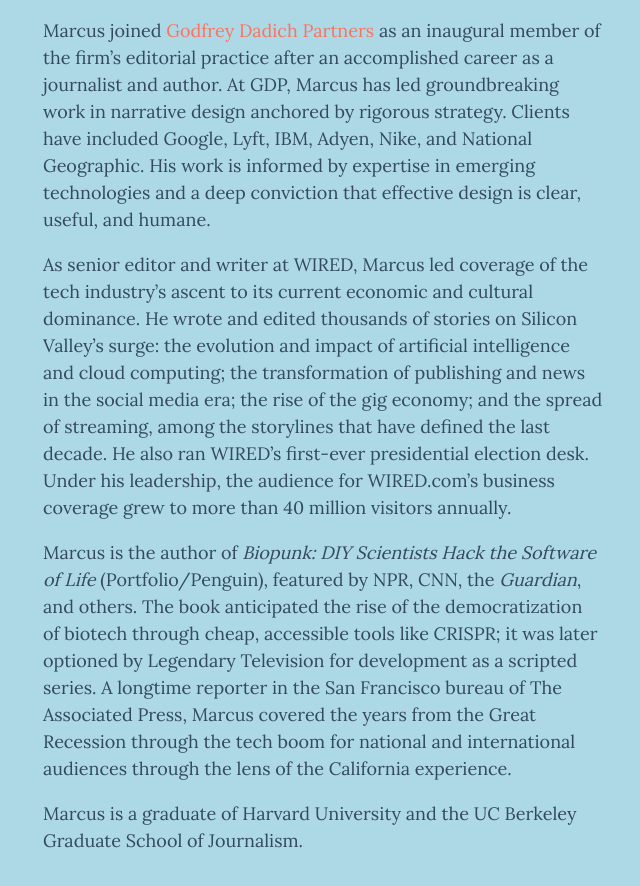
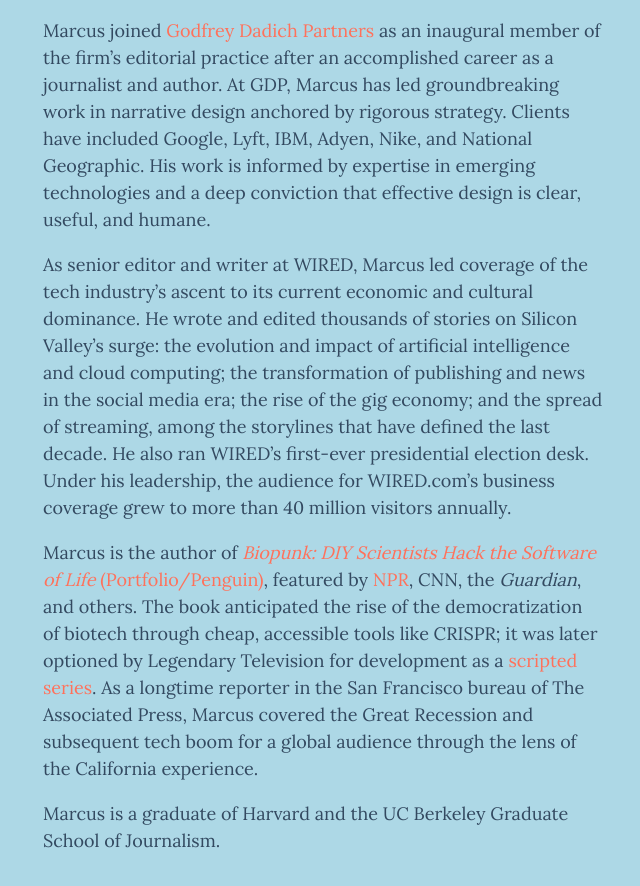
Before and after one commit to MarcusWohlsen/marcuswohlsen.github.io, a plain HTML site: page index.html in a window 1280 px wide. Shown: the part 118-1004 px from the top of the page, without its empty margins (317-957 px from the left). Drawn offline with Linux system fonts and the light colour scheme.

Commit message:
Added links and tweaked bio copy.

```diff
--- a/index.html
+++ b/index.html
@@ -15,9 +15,9 @@
 
 		<p>As senior editor and writer at WIRED, Marcus led coverage of the tech industry’s ascent to its current economic and cultural dominance. He wrote and edited thousands of stories on Silicon Valley’s surge: the evolution and impact of artificial intelligence and cloud computing; the transformation of publishing and news in the social media era; the rise of the gig economy; and the spread of streaming, among the storylines that have defined the last decade. He also ran WIRED’s first-ever presidential election desk. Under his leadership, the audience for WIRED.com’s business coverage grew to more than 40 million visitors annually.</p>
 
-		<p>Marcus is the author of <em>Biopunk: DIY Scientists Hack the Software of Life</em> (Portfolio/Penguin), featured by NPR, CNN, the <em>Guardian</em>, and others. The book anticipated the rise of the democratization of biotech through cheap, accessible tools like CRISPR; it was later optioned by Legendary Television for development as a scripted series. A longtime reporter in the San Francisco bureau of The Associated Press, Marcus covered the years from the Great Recession through the tech boom for national and international audiences through the lens of the California experience.</p>
+		<p>Marcus is the author of <a href="https://www.penguinrandomhouse.com/books/307200/biopunk-by-marcus-wohlsen/"><em>Biopunk: DIY Scientists Hack the Software of Life</em> (Portfolio/Penguin)</a>, featured by <a href="https://www.npr.org/2011/05/22/136464041/biopunks-tinker-with-the-building-blocks-of-life">NPR</a>, CNN, the <em>Guardian</em>, and others. The book anticipated the rise of the democratization of biotech through cheap, accessible tools like CRISPR; it was later optioned by Legendary Television for development as a <a href="https://www.themarysue.com/zachary-quinto-biopunk/">scripted series</a>. As a longtime reporter in the San Francisco bureau of The Associated Press, Marcus covered the Great Recession and subsequent tech boom for a global audience through the lens of the California experience.</p>
 
-		<p>Marcus is a graduate of Harvard University and the UC Berkeley Graduate School of Journalism.</p>
+		<p>Marcus is a graduate of Harvard and the UC Berkeley Graduate School of Journalism.</p>
 	</section>
 </body>
 </html>
```
